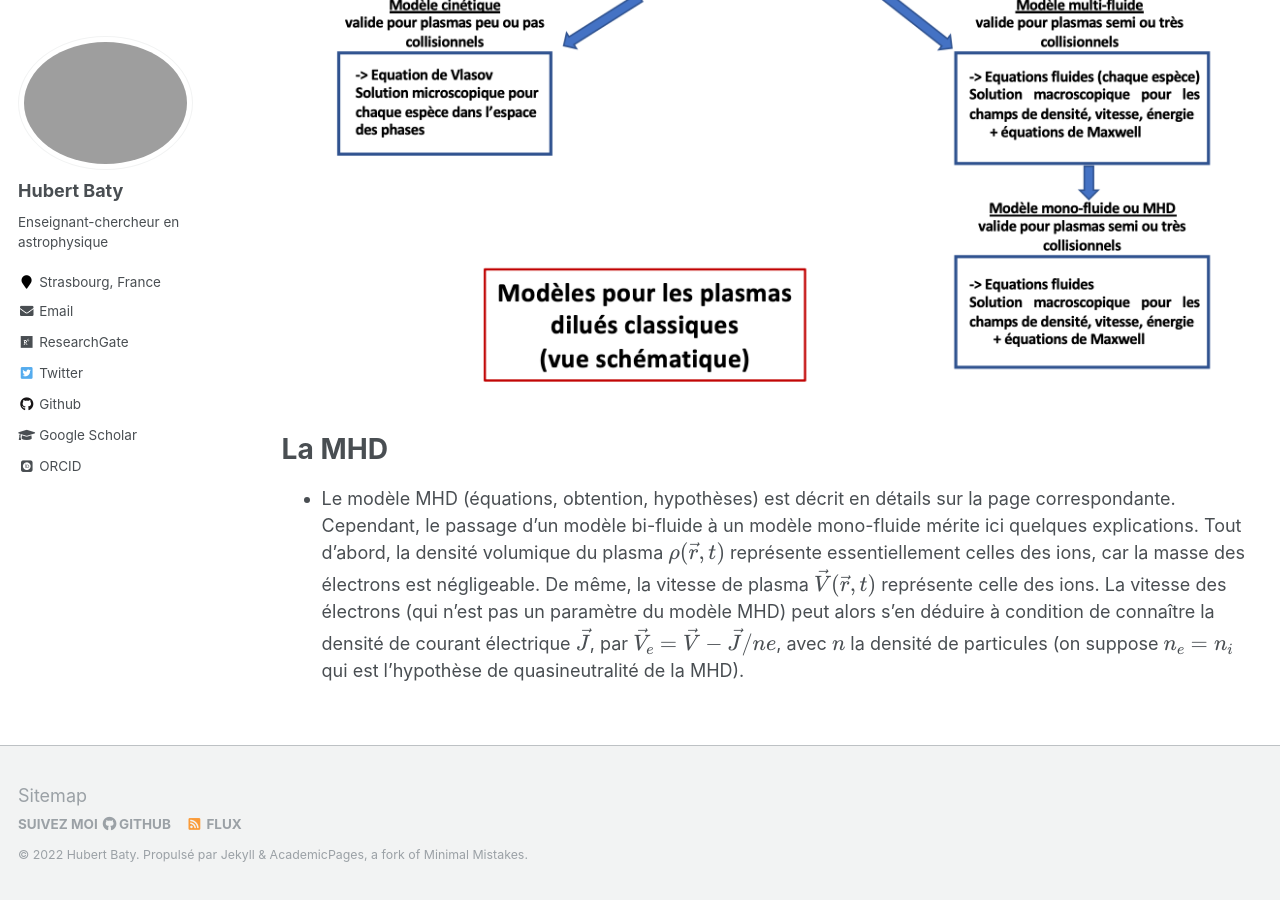
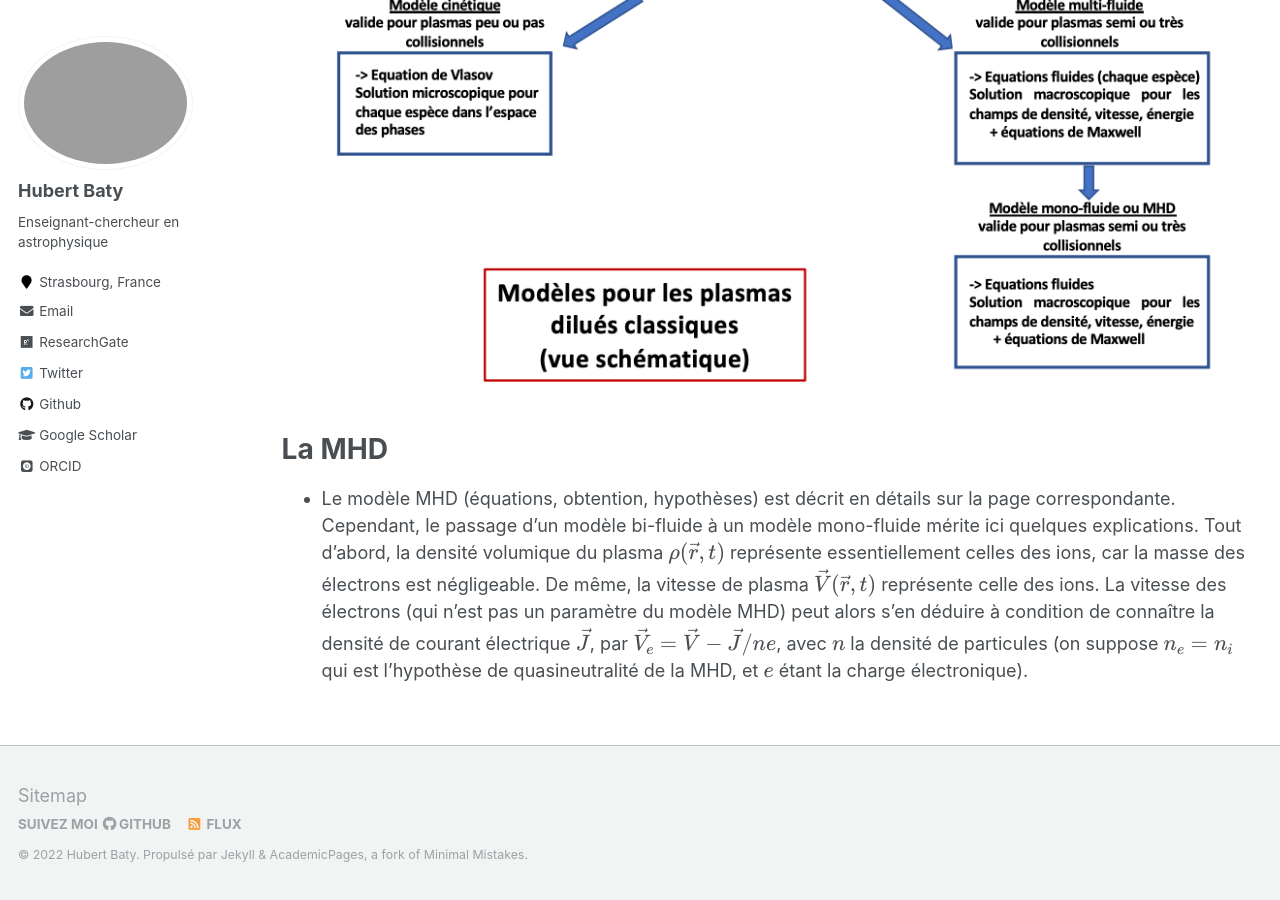
Before and after one commit to hubertbaty/hubertbaty.github.io, a Jekyll site: the page built from _pages/plasma.md, in a window 1280 px wide and 900 px high, scrolled down 5023 px. Built offline with Jekyll 4.4.1, drawn with Linux system fonts in a browser that asks for light colours; some web fonts are replaced; formulas are drawn with MathJax 3.

Commit message:
Update plasma.md

```diff
--- a/_pages/plasma.md
+++ b/_pages/plasma.md
@@ -70,4 +70,4 @@ Modèles de description des plasmas
 
 La MHD
 ======
- * Le modèle MHD (équations, obtention, hypothèses) est décrit en détails sur la page correspondante. Cependant, le passage d'un modèle bi-fluide à un modèle mono-fluide mérite ici quelques explications. Tout d'abord, la densité volumique du plasma $\rho (\vec r, t)$ représente essentiellement celles des ions, car la masse des électrons est négligeable. De même, la vitesse de plasma $\vec V (\vec r, t)$ représente celle des ions. La vitesse des électrons (qui n'est pas un paramètre du modèle MHD) peut alors s'en déduire à condition de connaître la densité de courant électrique $\vec J$, par $\vec V_e = \vec V - \vec J / ne$, avec $n$ la densité de particules (on suppose $n_e = n_i$ qui est l'hypothèse de quasineutralité de la MHD).
+ * Le modèle MHD (équations, obtention, hypothèses) est décrit en détails sur la page correspondante. Cependant, le passage d'un modèle bi-fluide à un modèle mono-fluide mérite ici quelques explications. Tout d'abord, la densité volumique du plasma $\rho (\vec r, t)$ représente essentiellement celles des ions, car la masse des électrons est négligeable. De même, la vitesse de plasma $\vec V (\vec r, t)$ représente celle des ions. La vitesse des électrons (qui n'est pas un paramètre du modèle MHD) peut alors s'en déduire à condition de connaître la densité de courant électrique $\vec J$, par $\vec V_e = \vec V - \vec J / ne$, avec $n$ la densité de particules (on suppose $n_e = n_i$ qui est l'hypothèse de quasineutralité de la MHD, et $e$ étant la charge électronique).
```
